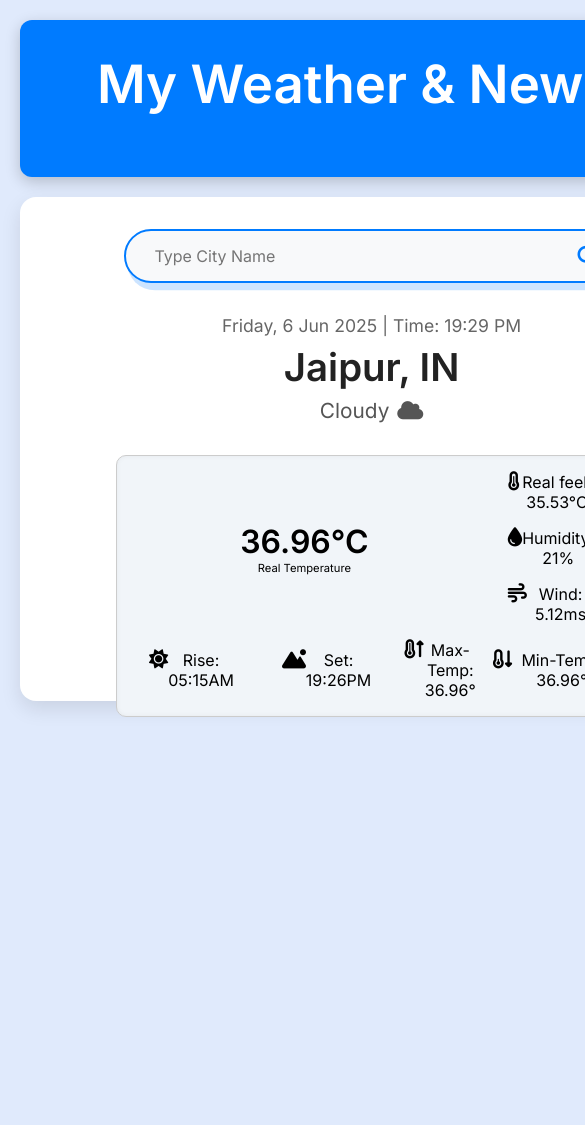
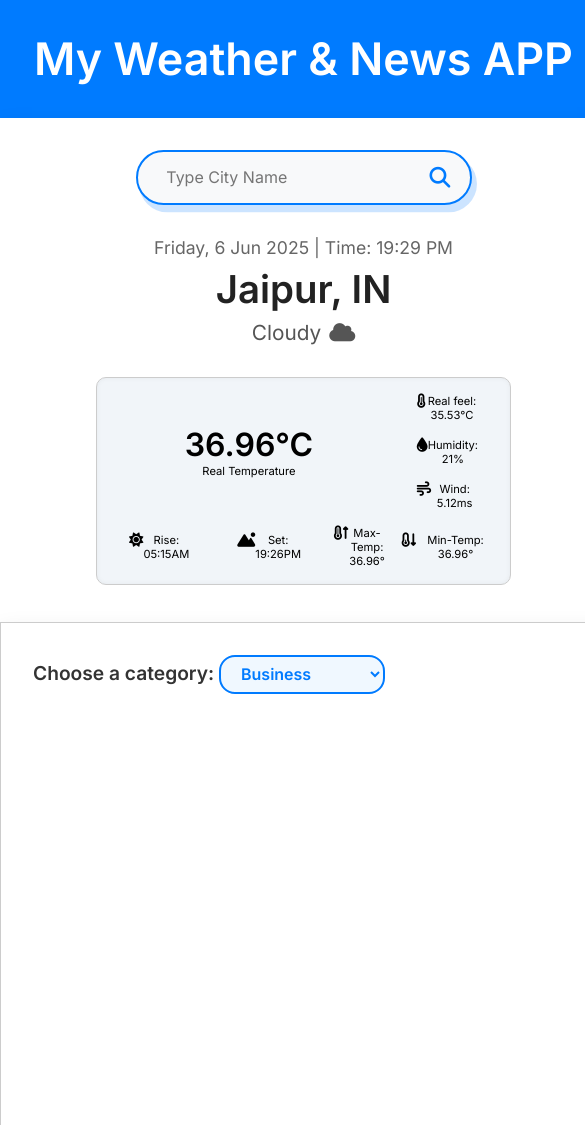
Before and after one commit to darsheel-sharma/news-weather-dashboard, a plain HTML site: page index.html in a window 390 px wide. Shown: the top 1125 px of the page, 585 px wide, since content can reach past the window. Before the commit the page ends 844 px from the top, so only its background shows below. Drawn offline with Linux system fonts and the light colour scheme; a script that the page names is missing.

Commit message:
add responsiveness to the page

```diff
--- a/style.css
+++ b/style.css
@@ -249,3 +249,77 @@ body {
   cursor: pointer;
   transform: scale(1.02);
 }
+
+
+@media only screen and (max-width: 1077px) {
+    .tempbox {
+      font-size: 0.9rem;
+    }
+    .newsbox {
+      font-size: 1rem;
+    }
+    #type {
+      font-size: 0.8rem;
+    }
+    .newslist li {
+      font-size: 0.8rem;
+    }
+}
+
+@media only screen and (max-width: 963px) {
+
+  body {
+    display: grid;
+    grid-template-columns: 1fr;
+    grid-template-rows: 0.2fr 0.4fr 0.4fr;
+    grid-template-areas:
+      "top"
+      "weatherbox"
+      "newsbox";
+    gap: 1.25rem;
+    padding: 1.25rem;
+  }
+
+  .searchbox {
+    max-width: 21rem;
+  }
+
+  .newsbox {
+      font-size: 1.2rem;
+  }
+  #type {
+    font-size: 1rem;
+  }
+  .newslist li {
+    font-size: 1rem;
+  }
+
+}
+
+@media only screen and (max-width: 720px) {
+  .tempbox {
+    font-size: 0.7rem;
+  }
+  .tempbox i {
+    font-size: 0.9rem;
+  }
+  .top {
+    font-size: 2.8rem;
+  }
+}
+
+@media only screen and (max-width: 613px) {
+  body {
+    gap: 0;
+    padding: 0;
+  }
+  .weatherbox {
+    border-radius: 0;
+  }
+  .top {
+    border-radius: 0;
+  }
+  .newsbox {
+    border-radius: 0;
+  }
+}
```
Also changed, not shown: index.html (+3 -0 lines).
